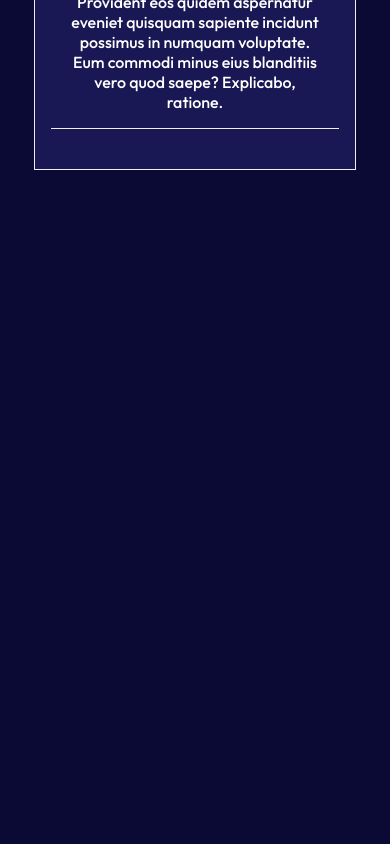
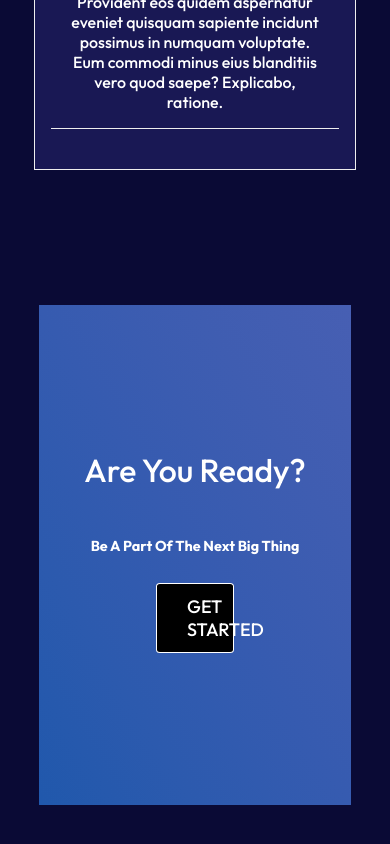
Before and after one commit to VGandhi27/Resume-Building, a React (Create React App) app: page / in a window 390 px wide. Shown: the part 4519-5363 px from the top of the page. Before the commit the page ends 4785 px from the top, so only its background shows below. Built offline with nearby package versions, Linux system fonts and the light colour scheme; a web font is replaced by a local one.

Commit message:
heroimg5

```diff
--- a/src/components/HeroImg5.js
+++ b/src/components/HeroImg5.js
@@ -0,0 +1,23 @@
+import "./HeroImg5Style.css"
+import React from 'react'
+import {Link} from 'react-router-dom'
+
+const Heroimg = () => {
+  return (
+    <div className="hero1-img23">
+
+       <div className="heading">
+       <p >
+                Are You Ready?
+        </p>
+       <h1> <strong > Be A Part Of The Next Big Thing</strong></h1>
+
+
+       <a href="" className="btn">Get Started</a>
+       </div>
+
+    </div>
+  )
+}
+
+export default Heroimg
--- a/src/components/HeroImg5Style.css
+++ b/src/components/HeroImg5Style.css
@@ -0,0 +1,108 @@
+.hero1-img23{
+
+        width:80%;
+        margin: 10%;
+        padding: 0%;
+        display: flex;
+        align-items: center;
+        justify-content: center;
+        flex-wrap: wrap;
+        height: 100%;
+        min-height: 500px;
+        background-size: cover;
+        background:rgba(45, 219, 219, 1);
+        /* background: rgb(2,0,36); */
+        background-image: linear-gradient(to right top, #2058ac, #2c5aae, #365bb0, #3f5db1, #475fb3);
+    /*
+    background: rgba(0, 0, 0, 0.5);
+    height: 100vh;
+    min-height: 500px;
+    background-size: cover;
+    position: relative; */
+}
+.hero1-img::before{
+
+    content:"" ;
+    /* background: url("../assets/hero.jpg"); */
+    background-color: #AAD9D9;
+    /* background: url("https://media.giphy.com/media/dWesBcTLavkZuG35MI/giphy.gif") no-repeat center ; */
+    background-size: cover;
+    background-position: center top;
+    height: 50vh;
+    width: 100%;
+    min-height: 50px;
+    background-size: cover;
+    position: absolute;
+    min-width: inherit;
+    top: 0;
+    left: 0;
+    opacity: 0.7;
+    z-index: -1;
+}
+
+.heading {
+    width: 100%;
+    height: 100%;
+    display: flex;
+
+    flex-direction: column;
+    justify-content: center;
+    align-items: center;
+}
+
+.heading h1{
+    font-size: 3rem;
+    margin-top: 0.5rem;
+    margin-bottom: 0.5rem;
+
+}
+.heading h3{
+    font-size: 3rem;
+    margin-top: 0.5rem;
+    margin-bottom: 0.5rem;
+
+}
+
+.heading p{
+    font-size: 3rem;
+    text-align: center;
+    margin: 3%;
+}
+.heading .btn{
+    margin: 5%;
+    border-radius: 5%;
+    /* padding: 2rem; */
+    width: 25%;
+    text-align: center;
+    font-size: large;
+    background-color: #000000;
+    color: #fff;
+}
+
+@media screen and (max-width:640px)  {
+    .hero1-img h1{
+        font-size: 2rem;
+
+    }
+    .heading h1{
+        /* font-size: 0.5rem; */
+        margin-top: 0.25rem;
+        margin-bottom: 0.25rem;
+
+    }
+    .heading h1 strong{
+        font-size: 0.9rem;
+        margin-top: 0.25rem;
+        margin-bottom: 0.25rem;
+
+    }
+
+    .heading p{
+        font-size: 2rem;
+
+    }
+
+
+
+
+}
--- a/src/routes/Home.js
+++ b/src/routes/Home.js
@@ -3,6 +3,7 @@ import Navbar from '../components/Navbar'
 import HeroImg2 from '../components/HeroImg2'
 import HeroImg3 from '../components/HeroImg3'
 import HeroImg4 from '../components/HeroImg4'
+import HeroImg5 from '../components/HeroImg5'
 import Features from '../components/Features'
 import Testimonial from '../components/Testimonial'
 
@@ -15,6 +16,7 @@ const Home = () => {
        <HeroImg3/>
        <HeroImg4/>
        <Testimonial/>
+       <HeroImg5/>
     </div>
   )
 }
```
